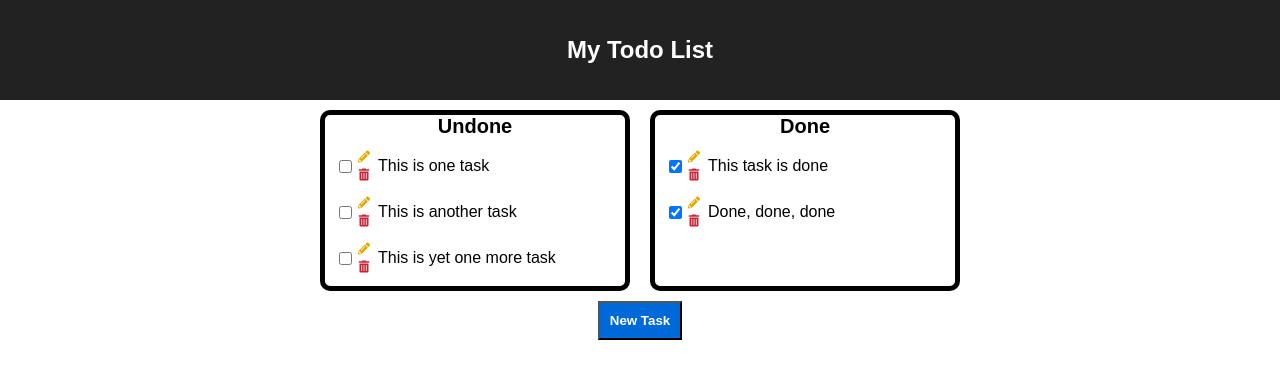
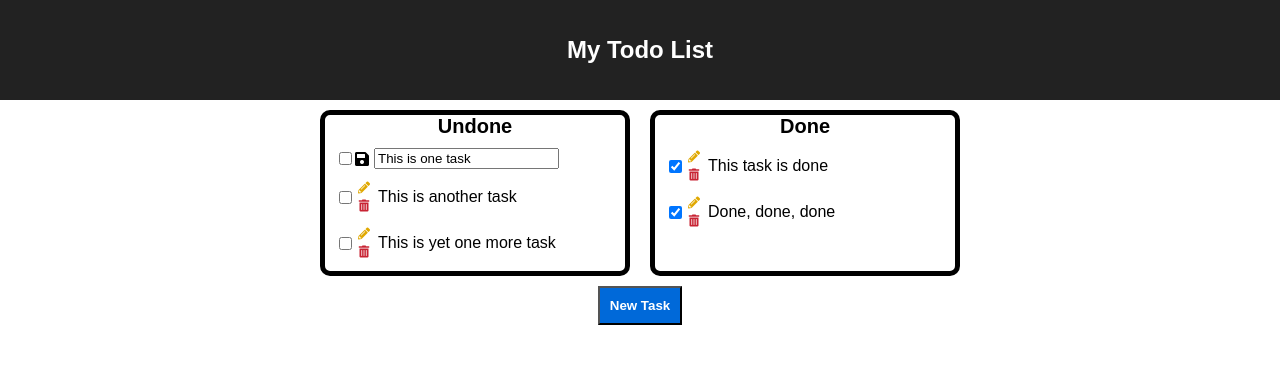
Before and after one commit to urbinans/todo-react-app, a React (Create React App) app: page / in a window 1280 px wide. Both pictures are taken after a click on the icon 364 px from the left and 157 px from the top of the page. Shown: the top 378 px of the page. Built offline with nearby package versions, Linux system fonts and the light colour scheme.

Commit message:
edit function activated

```diff
--- a/src/App.js
+++ b/src/App.js
@@ -44,6 +44,7 @@ class App extends Component {
     this.handleCancel = this.handleCancel.bind(this);
     this.handleDel = this.handleDel.bind(this);
     this.handleTaskStatusChange = this.handleTaskStatusChange.bind(this);
+    this.handleSaveEdit = this.handleSaveEdit.bind(this);
   }
 
   handleNewTask() {
@@ -99,6 +100,18 @@ class App extends Component {
     });
   }
 
+  handleSaveEdit(taskId,newDesc) {
+    const tasks = this.state.tasks.map(task => {
+      if (task.id === taskId) {
+        task.description = newDesc;
+      }
+      return task;
+    });
+    this.setState({
+      tasks: tasks
+    });
+  }
+
   render() {
     const doneTasks = this.state.tasks.filter(task => {
       return task.done === true;
@@ -126,12 +139,14 @@ class App extends Component {
             tasks={undoneTasks}
             handleDel={this.handleDel}
             handleTaskStatusChange={this.handleTaskStatusChange}
+            handleSaveEdit={this.handleSaveEdit}
           />
           <TaskLister
             title="Done"
             tasks={doneTasks}
             handleDel={this.handleDel}
             handleTaskStatusChange={this.handleTaskStatusChange}
+            handleSaveEdit={this.handleSaveEdit}
           />
         </div>
         {addSection}
--- a/src/TaskItem.js
+++ b/src/TaskItem.js
@@ -4,8 +4,13 @@ import './TaskItem.css';
 class TaskItem extends Component {
   constructor(props) {
     super(props);
+    this.state = {
+      edit: false
+    };
     this.handleDel = this.handleDel.bind(this);
     this.handleTaskStatusChange = this.handleTaskStatusChange.bind(this);
+    this.toggleEdit = this.toggleEdit.bind(this);
+    this.handleSaveEdit = this.handleSaveEdit.bind(this);
   }
 
   handleDel() {
@@ -16,15 +21,43 @@ class TaskItem extends Component {
     this.props.handleTaskStatusChange(this.props.taskId);
   }
 
+  toggleEdit() {
+    this.setState(prevState => {
+      return {edit: !prevState.edit};
+    });
+  }
+
+  handleSaveEdit() {
+    this.toggleEdit();
+    const newDesc = document.getElementById("taskEdit").value;
+    this.props.handleSaveEdit(this.props.taskId,newDesc);
+  }
+
   render() {
+    let actions = null;
+    if (this.state.edit) {
+      actions = <i className="fas fa-save" onClick={this.handleSaveEdit}></i>
+    } else {
+      actions = (
+        <div className="Task-actions">
+          <i className="fas fa-pencil-alt Task-edit" onClick={this.toggleEdit}></i>
+          <i className="fas fa-trash-alt Task-delete" onClick={this.handleDel}></i>
+        </div>
+      );
+    }
+
+    let taskDesc = null;
+    if (this.state.edit) {
+      taskDesc = <input type="text" id="taskEdit" className="Task-desc" defaultValue={this.props.description} />
+    } else {
+      taskDesc = <span className="Task-desc">{this.props.description}</span>
+    }
+
     return (
       <div className="Task">
         <input type="checkbox" defaultChecked={this.props.checked} onChange={this.handleTaskStatusChange} />
-        <div className="Task-actions">
-          <i className="fas fa-pencil-alt Task-edit"></i>
-          <i className="fas fa-trash-alt Task-delete" onClick={this.handleDel}></i>
-        </div>
-        <span className="Task-desc">{this.props.description}</span>
+        {actions}
+        {taskDesc}
       </div>
     );
   }
--- a/src/TaskLister.js
+++ b/src/TaskLister.js
@@ -7,6 +7,7 @@ class TaskLister extends Component {
     super(props);
     this.handleDel = this.handleDel.bind(this);
     this.handleTaskStatusChange = this.handleTaskStatusChange.bind(this);
+    this.handleSaveEdit = this.handleSaveEdit.bind(this);
   }
 
   handleDel(taskId) {
@@ -15,6 +16,10 @@ class TaskLister extends Component {
 
   handleTaskStatusChange(taskId) {
     this.props.handleTaskStatusChange(taskId);
+  }
+
+  handleSaveEdit(taskId,newDesc) {
+    this.props.handleSaveEdit(taskId,newDesc);
   }
 
   render() {
@@ -27,6 +32,7 @@ class TaskLister extends Component {
           description={task.description}
           handleDel={this.handleDel}
           handleTaskStatusChange={this.handleTaskStatusChange}
+          handleSaveEdit={this.handleSaveEdit}
         />
       );
     });
```
Also changed, not shown: 1 other file (tests, documents, lock files or other folders).
